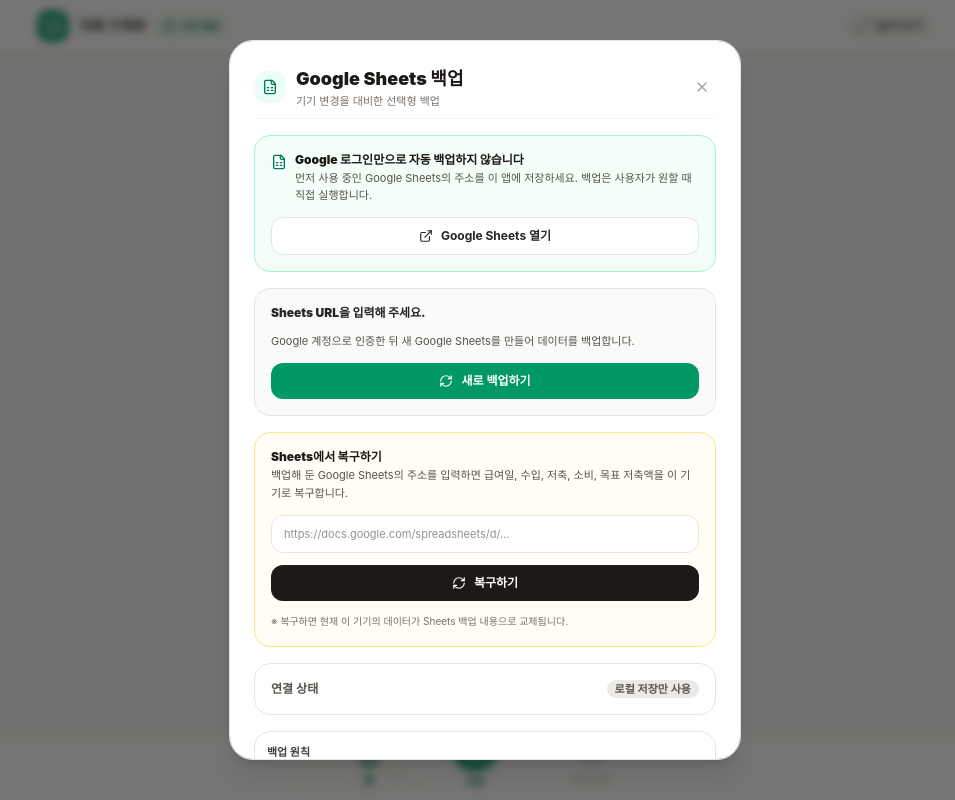
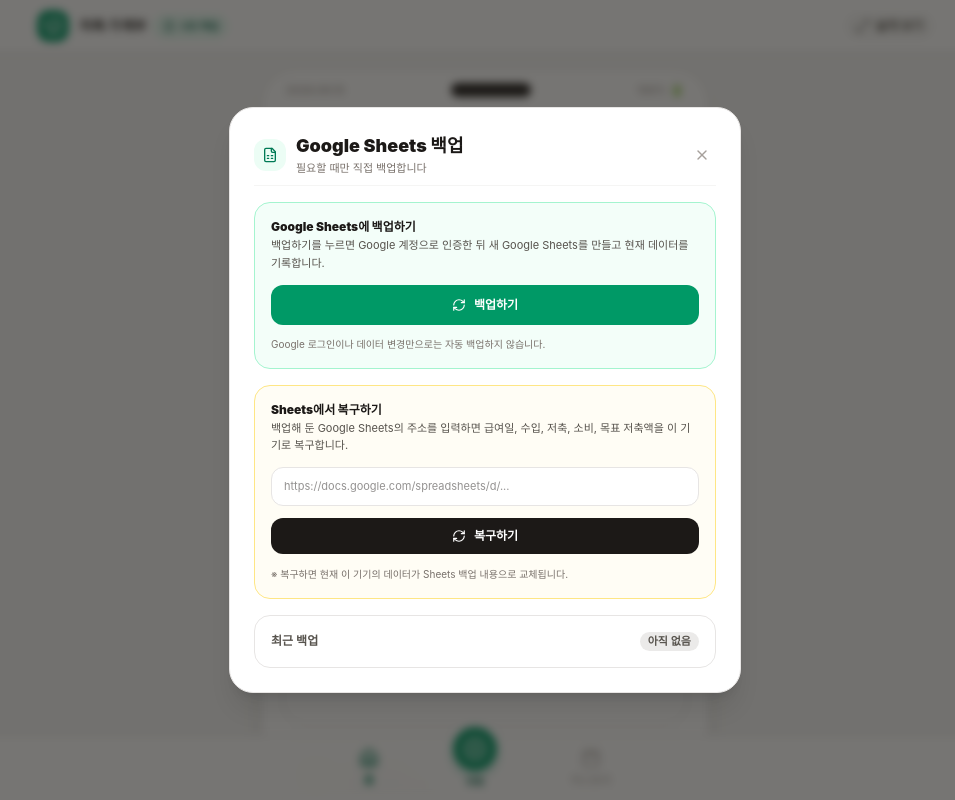
Before and after one commit to Ninetaild/app, a React (Vite) app: page / in a window 1280 px wide. Both pictures are taken after a click on the button "시트 백업". Shown: the top 800 px of the page, without its empty margins (155-1110 px from the left). Built offline with nearby package versions, Linux system fonts and the light colour scheme; no server answers; a web font is replaced by a local one.

Commit message:
Simplify Google Sheets backup and restore UI

```diff
--- a/src/components/GoogleSheetsModal.tsx
+++ b/src/components/GoogleSheetsModal.tsx
@@ -1,6 +1,6 @@
 import React, { useEffect, useState } from 'react';
-import { Check, ExternalLink, FileSpreadsheet, RefreshCw, ShieldCheck, X } from 'lucide-react';
-import { clearSheetsConnection, connectGoogleSheets, getLastSyncInfo, getSavedSheetsUrl, saveSheetsUrl, syncAllToGoogleSheets } from '../data/googleSheets';
+import { ExternalLink, FileSpreadsheet, RefreshCw, ShieldCheck, X } from 'lucide-react';
+import { backupToGoogleSheets, clearSheetsConnection, getLastSyncInfo, getSavedSheetsUrl } from '../data/googleSheets';
 import { restoreFromGoogleSheets } from '../data/googleSheetsRestore';
 import { clearGoogleToken, getGoogleClientId } from '../data/googleAuth';
 import { StorageRepository } from '../data/storage';
@@ -8,116 +8,89 @@
 interface GoogleSheetsModalProps { isOpen: boolean; onClose: () => void; }
 
 export const GoogleSheetsModal: React.FC<GoogleSheetsModalProps> = ({ isOpen, onClose }) => {
-  const [spreadsheetUrl, setSpreadsheetUrl] = useState('');
+  const [savedUrl, setSavedUrl] = useState('');
   const [restoreUrl, setRestoreUrl] = useState('');
-  const [isSyncing, setIsSyncing] = useState(false);
+  const [isBackingUp, setIsBackingUp] = useState(false);
   const [isRestoring, setIsRestoring] = useState(false);
   const [message, setMessage] = useState<string | null>(null);
   const [lastSync, setLastSync] = useState<{ time: string | null; status: string | null }>({ time: null, status: null });
-  const hasClientId = Boolean(getGoogleClientId());
 
   useEffect(() => {
     if (!isOpen) return;
-    const savedUrl = getSavedSheetsUrl();
-    setSpreadsheetUrl(savedUrl);
-    setRestoreUrl(savedUrl);
+    const url = getSavedSheetsUrl();
+    setSavedUrl(url);
+    setRestoreUrl('');
     setLastSync(getLastSyncInfo());
     setMessage(null);
   }, [isOpen]);
 
   if (!isOpen) return null;
 
-  const saveUrl = () => {
-    const value = spreadsheetUrl.trim();
-    if (!value) {
-      clearSheetsConnection();
-      setLastSync({ time: null, status: null });
-      setMessage('Sheets URL을 입력해 주세요.');
-      return;
-    }
-    if (!/https?:\/\/(www\.)?docs\.google\.com\/spreadsheets\/d\/[^/]+/i.test(value)) {
-      setMessage('Google Sheets 주소 형식을 확인해 주세요.');
-      return;
-    }
-    saveSheetsUrl(value);
-    setSpreadsheetUrl(getSavedSheetsUrl());
-    setRestoreUrl(getSavedSheetsUrl());
-    setMessage('Sheets 주소를 저장했습니다. 이제 필요할 때만 백업할 수 있습니다.');
-  };
-
-  const syncNow = async () => {
-    if (!hasClientId) { setMessage('앱 배포 설정에 VITE_GOOGLE_CLIENT_ID가 필요합니다.'); return; }
-    setIsSyncing(true);
-    setMessage(null);
+  const backupNow = async () => {
+    if (!getGoogleClientId()) { setMessage('앱 배포 설정에 VITE_GOOGLE_CLIENT_ID가 필요합니다.'); return; }
+    setIsBackingUp(true); setMessage(null);
     try {
       const records = StorageRepository.getAllRecords();
       const goals = StorageRepository.getAllGoalKeys().reduce((acc, key) => { acc[key] = StorageRepository.getMonthlyGoal(key); return acc; }, {} as Record<string, number>);
-      if (!getSavedSheetsUrl()) {
-        const result = await connectGoogleSheets();
-        setSpreadsheetUrl(result.spreadsheetUrl);
-        setRestoreUrl(result.spreadsheetUrl);
-      }
-      const success = await syncAllToGoogleSheets(records, goals, StorageRepository.getSettings());
-      setSpreadsheetUrl(getSavedSheetsUrl());
-      setRestoreUrl(getSavedSheetsUrl());
+      const success = await backupToGoogleSheets(records, goals, StorageRepository.getSettings());
+      const url = getSavedSheetsUrl();
+      setSavedUrl(url);
       setLastSync(getLastSyncInfo());
-      setMessage(success ? 'Google Sheets에 최신 로컬 데이터를 백업했습니다.' : '백업에 실패했습니다. 저축 데이터는 이 기기에 그대로 남아 있습니다.');
+      setMessage(success ? 'Google Sheets에 현재 기기 데이터를 백업했습니다.' : '백업에 실패했습니다. 데이터는 이 기기에 그대로 남아 있습니다.');
     } catch (error) { setMessage(error instanceof Error ? error.message : 'Google Sheets 백업에 실패했습니다.'); }
-    finally { setIsSyncing(false); }
+    finally { setIsBackingUp(false); }
   };
 
   const restoreNow = async () => {
     const value = restoreUrl.trim();
-    if (!value) {
-      setMessage('복구할 Google Sheets URL을 입력해 주세요.');
-      return;
+    if (!/^https?:\/\/(www\.)?docs\.google\.com\/spreadsheets\/d\/[a-zA-Z0-9_-]+(?:[/?#].*)?$/i.test(value)) {
+      setMessage('Google Sheets 주소 형식을 확인해 주세요.'); return;
     }
-    if (!/https?:\/\/(www\.)?docs\.google\.com\/spreadsheets\/d\/[^/]+/i.test(value)) {
-      setMessage('Google Sheets 주소 형식을 확인해 주세요.');
-      return;
-    }
-    if (!window.confirm('현재 이 기기의 저축 데이터를 Google Sheets 백업 내용으로 교체합니다. 계속하시겠습니까?')) return;
-    if (!hasClientId) { setMessage('앱 배포 설정에 VITE_GOOGLE_CLIENT_ID가 필요합니다.'); return; }
-
-    setIsRestoring(true);
-    setMessage(null);
+    if (!getGoogleClientId()) { setMessage('앱 배포 설정에 VITE_GOOGLE_CLIENT_ID가 필요합니다.'); return; }
+    if (!window.confirm('현재 이 기기의 데이터를 Sheets 백업 내용으로 교체합니다. 계속하시겠습니까?')) return;
+    setIsRestoring(true); setMessage(null);
     try {
       await restoreFromGoogleSheets(value);
       setMessage('Google Sheets 데이터를 복구했습니다. 앱을 새로고침합니다.');
       window.setTimeout(() => window.location.reload(), 500);
-    } catch (error) {
-      setMessage(error instanceof Error ? error.message : 'Google Sheets 복구에 실패했습니다.');
-    } finally {
-      setIsRestoring(false);
-    }
+    } catch (error) { setMessage(error instanceof Error ? error.message : 'Google Sheets 복구에 실패했습니다.'); }
+    finally { setIsRestoring(false); }
   };
 
-  const handleDisconnect = () => {
-    clearSheetsConnection();
-    clearGoogleToken();
-    setSpreadsheetUrl('');
-    setRestoreUrl('');
-    setLastSync({ time: null, status: null });
-    setMessage('Sheets 연결 정보를 지웠습니다. 로컬 데이터는 삭제되지 않습니다.');
+  const disconnect = () => {
+    clearSheetsConnection(); clearGoogleToken(); setSavedUrl(''); setLastSync({ time: null, status: null });
+    setMessage('저장된 Sheets 연결 정보를 지웠습니다. 로컬 데이터는 삭제되지 않습니다.');
   };
 
   return (
     <div className="fixed inset-0 z-50 flex items-center justify-center p-4 bg-stone-900/60 backdrop-blur-xs" onClick={onClose}>
       <div className="bg-white w-full max-w-lg rounded-3xl p-5 sm:p-6 shadow-xl border border-stone-200 space-y-4 max-h-[90vh] overflow-y-auto" onClick={(event) => event.stopPropagation()}>
-        <div className="flex items-center justify-between pb-2 border-b border-stone-100"><div className="flex items-center gap-2.5"><div className="w-8 h-8 rounded-xl bg-emerald-50 text-emerald-700 flex items-center justify-center"><FileSpreadsheet className="w-4 h-4" /></div><div><h2 className="text-base sm:text-lg font-black text-stone-900">Google Sheets 백업</h2><p className="text-[11px] text-stone-500">기기 변경을 대비한 선택형 백업</p></div></div><button type="button" onClick={onClose} className="p-1.5 text-stone-400 hover:text-stone-700 rounded-xl"><X className="w-4 h-4" /></button></div>
+        <div className="flex items-center justify-between pb-2 border-b border-stone-100">
+          <div className="flex items-center gap-2.5"><div className="w-8 h-8 rounded-xl bg-emerald-50 text-emerald-700 flex items-center justify-center"><FileSpreadsheet className="w-4 h-4" /></div><div><h2 className="text-base sm:text-lg font-black text-stone-900">Google Sheets 백업</h2><p className="text-[11px] text-stone-500">필요할 때만 직접 백업합니다</p></div></div>
+          <button type="button" onClick={onClose} className="p-1.5 text-stone-400 hover:text-stone-700 rounded-xl"><X className="w-4 h-4" /></button>
+        </div>
 
-        <div className="p-4 rounded-2xl border border-emerald-200 bg-emerald-50/60 space-y-3"><div className="flex items-start gap-2"><FileSpreadsheet className="w-4 h-4 text-emerald-700 mt-0.5 shrink-0" /><div><p className="text-xs font-black text-stone-900">Google 로그인만으로 자동 백업하지 않습니다</p><p className="text-[11px] leading-relaxed text-stone-600 mt-0.5">먼저 사용 중인 Google Sheets의 주소를 이 앱에 저장하세요. 백업은 사용자가 원할 때 직접 실행합니다.</p></div></div><a href="https://docs.google.com/spreadsheets/" target="_blank" rel="noreferrer" className="w-full flex items-center justify-center gap-2 py-2.5 px-4 bg-white hover:bg-stone-50 text-stone-800 rounded-xl text-xs font-bold border border-stone-200"><ExternalLink className="w-3.5 h-3.5" />Google Sheets 열기</a></div>
+        <div className="p-4 rounded-2xl border border-emerald-200 bg-emerald-50/60 space-y-3">
+          <div><p className="text-xs font-black text-stone-900">Google Sheets에 백업하기</p><p className="text-[11px] leading-relaxed text-stone-600 mt-0.5">백업하기를 누르면 Google 계정으로 인증한 뒤 새 Google Sheets를 만들고 현재 데이터를 기록합니다.</p></div>
+          <button type="button" onClick={backupNow} disabled={isBackingUp || isRestoring} className="w-full py-3 px-4 bg-emerald-600 hover:bg-emerald-700 disabled:opacity-50 text-white rounded-xl text-xs font-bold flex items-center justify-center gap-2"><RefreshCw className={`w-3.5 h-3.5 ${isBackingUp ? 'animate-spin' : ''}`} />{isBackingUp ? '백업 중...' : '백업하기'}</button>
+          <p className="text-[10px] text-stone-500">Google 로그인이나 데이터 변경만으로는 자동 백업하지 않습니다.</p>
+        </div>
 
-        <div className="p-4 bg-stone-50 rounded-2xl border border-stone-200 space-y-3"><p className="text-xs font-black text-stone-800">{spreadsheetUrl ? 'Sheets URL 복사 방법' : 'Sheets URL을 입력해 주세요.'}</p>{spreadsheetUrl ? <ol className="text-[11px] leading-relaxed text-stone-600 space-y-1 list-decimal pl-4"><li>Google Sheets에서 백업에 사용할 스프레드시트를 엽니다.</li><li>상단 브라우저 주소창의 주소를 복사합니다.</li><li>아래 입력칸에 붙여 넣고 저장합니다.</li></ol> : <p className="text-[11px] leading-relaxed text-stone-600">Google 계정으로 인증한 뒤 새 Google Sheets를 만들어 데이터를 백업합니다.</p>}{!spreadsheetUrl && <button type="button" onClick={syncNow} disabled={isSyncing} className="w-full py-2.5 px-4 bg-emerald-600 hover:bg-emerald-700 disabled:opacity-50 text-white rounded-xl text-xs font-bold flex items-center justify-center gap-2"><RefreshCw className={`w-3.5 h-3.5 ${isSyncing ? 'animate-spin' : ''}`} />{isSyncing ? '백업 중...' : '새로 백업하기'}</button>}{spreadsheetUrl && <><input value={spreadsheetUrl} onChange={(event) => setSpreadsheetUrl(event.target.value)} placeholder="https://docs.google.com/spreadsheets/d/..." className="w-full px-3 py-2.5 bg-white border border-stone-200 rounded-xl text-[11px] outline-none focus:ring-2 focus:ring-emerald-200" /><button type="button" onClick={saveUrl} className="w-full py-2.5 px-4 bg-emerald-600 hover:bg-emerald-700 text-white rounded-xl text-xs font-bold flex items-center justify-center gap-2"><Check className="w-3.5 h-3.5" />Sheets 주소 저장</button></>}</div>
+        <div className="p-4 rounded-2xl border border-amber-200 bg-amber-50/50 space-y-3">
+          <div><p className="text-xs font-black text-stone-900">Sheets에서 복구하기</p><p className="text-[11px] leading-relaxed text-stone-600 mt-0.5">백업해 둔 Google Sheets의 주소를 입력하면 급여일, 수입, 저축, 소비, 목표 저축액을 이 기기로 복구합니다.</p></div>
+          <input value={restoreUrl} onChange={(event) => setRestoreUrl(event.target.value)} placeholder="https://docs.google.com/spreadsheets/d/..." className="w-full px-3 py-2.5 bg-white border border-stone-200 rounded-xl text-[11px] outline-none focus:ring-2 focus:ring-amber-200" />
+          <button type="button" onClick={restoreNow} disabled={isRestoring || isBackingUp} className="w-full py-2.5 px-4 bg-stone-900 hover:bg-stone-800 disabled:opacity-50 text-white rounded-xl text-xs font-bold flex items-center justify-center gap-2"><RefreshCw className={`w-3.5 h-3.5 ${isRestoring ? 'animate-spin' : ''}`} />{isRestoring ? '복구 중...' : '복구하기'}</button>
+          <p className="text-[10px] leading-relaxed text-stone-500">※ 복구하면 현재 이 기기의 데이터가 Sheets 백업 내용으로 교체됩니다.</p>
+        </div>
 
-        <div className="p-4 rounded-2xl border border-amber-200 bg-amber-50/50 space-y-3"><div><p className="text-xs font-black text-stone-900">Sheets에서 복구하기</p><p className="text-[11px] leading-relaxed text-stone-600 mt-0.5">백업해 둔 Google Sheets의 주소를 입력하면 급여일, 수입, 저축, 소비, 목표 저축액을 이 기기로 복구합니다.</p></div><input value={restoreUrl} onChange={(event) => setRestoreUrl(event.target.value)} placeholder="https://docs.google.com/spreadsheets/d/..." className="w-full px-3 py-2.5 bg-white border border-stone-200 rounded-xl text-[11px] outline-none focus:ring-2 focus:ring-amber-200" /><button type="button" onClick={restoreNow} disabled={isRestoring || isSyncing} className="w-full py-2.5 px-4 bg-stone-900 hover:bg-stone-800 disabled:opacity-50 text-white rounded-xl text-xs font-bold flex items-center justify-center gap-2"><RefreshCw className={`w-3.5 h-3.5 ${isRestoring ? 'animate-spin' : ''}`} />{isRestoring ? '복구 중...' : '복구하기'}</button><p className="text-[10px] leading-relaxed text-stone-500">※ 복구하면 현재 이 기기의 데이터가 Sheets 백업 내용으로 교체됩니다.</p></div>
-
-        <div className="p-4 rounded-2xl border border-stone-200 bg-white space-y-3"><div className="flex items-center justify-between text-xs"><span className="font-semibold text-stone-600">연결 상태</span>{spreadsheetUrl ? <span className="inline-flex items-center gap-1 font-bold text-emerald-700 bg-emerald-100/70 px-2 py-0.5 rounded-full text-[11px]"><ShieldCheck className="w-3 h-3" /> 주소 저장됨</span> : <span className="font-semibold text-stone-600 bg-stone-200/80 px-2 py-0.5 rounded-full text-[11px]">로컬 저장만 사용</span>}</div>{spreadsheetUrl && <button type="button" onClick={() => window.open(spreadsheetUrl, '_blank', 'noopener,noreferrer')} className="w-full flex items-center justify-between gap-2 text-[11px] text-stone-600 bg-stone-50 border border-stone-200 rounded-xl px-3 py-2 hover:bg-white"><span className="truncate font-medium">저장된 Google Sheets 열기</span><ExternalLink className="w-3 h-3 shrink-0" /></button>}{lastSync.time && <div className="text-[11px] text-stone-500 pt-1 border-t border-stone-200/60">최근 백업: <span className="text-stone-700 font-medium">{lastSync.time}</span></div>}</div>
+        <div className="p-4 rounded-2xl border border-stone-200 bg-white space-y-3">
+          <div className="flex items-center justify-between text-xs"><span className="font-semibold text-stone-600">최근 백업</span>{savedUrl ? <span className="inline-flex items-center gap-1 font-bold text-emerald-700 bg-emerald-100/70 px-2 py-0.5 rounded-full text-[11px]"><ShieldCheck className="w-3 h-3" />백업 시트 있음</span> : <span className="font-semibold text-stone-600 bg-stone-200/80 px-2 py-0.5 rounded-full text-[11px]">아직 없음</span>}</div>
+          {savedUrl && <button type="button" onClick={() => window.open(savedUrl, '_blank', 'noopener,noreferrer')} className="w-full flex items-center justify-between gap-2 text-[11px] text-stone-600 bg-stone-50 border border-stone-200 rounded-xl px-3 py-2 hover:bg-white"><span className="truncate font-medium">최근 백업 시트 열기</span><ExternalLink className="w-3 h-3 shrink-0" /></button>}
+          {lastSync.time && <div className="text-[11px] text-stone-500 pt-1 border-t border-stone-200/60">최근 백업: <span className="text-stone-700 font-medium">{lastSync.time}</span></div>}
+        </div>
 
         {message && <div className="text-[11px] text-stone-700 font-semibold bg-stone-50 p-3 rounded-xl border border-stone-200 whitespace-pre-line">{message}</div>}
-        {spreadsheetUrl && <div className="space-y-2"><button type="button" onClick={syncNow} disabled={isSyncing || isRestoring} className="w-full py-2.5 px-4 bg-stone-900 hover:bg-stone-800 disabled:opacity-50 text-white rounded-xl text-xs font-bold flex items-center justify-center gap-2"><RefreshCw className={`w-3.5 h-3.5 ${isSyncing ? 'animate-spin' : ''}`} />{isSyncing ? '백업 중...' : '백업하기'}</button><button type="button" onClick={handleDisconnect} className="w-full py-2 text-[11px] font-semibold text-stone-500 hover:text-stone-800">연결 정보 지우기</button></div>}
-
-        <div className="p-3 rounded-2xl border border-stone-200 bg-white text-[11px] leading-relaxed text-stone-500"><p className="font-bold text-stone-700 mb-1">백업 원칙</p><p>저축 데이터는 먼저 기기에 저장됩니다. Google 로그인이나 Sheets URL 저장만으로 백업하지 않습니다.</p><p className="mt-1">사용자가 「백업하기」 또는 「새로 백업하기」를 눌렀을 때만 Google 계정 인증 후 Sheets에 기록합니다.</p></div>
+        {savedUrl && <button type="button" onClick={disconnect} className="w-full py-2 text-[11px] font-semibold text-stone-500 hover:text-stone-800">저장된 연결 정보 지우기</button>}
       </div>
     </div>
   );
```
